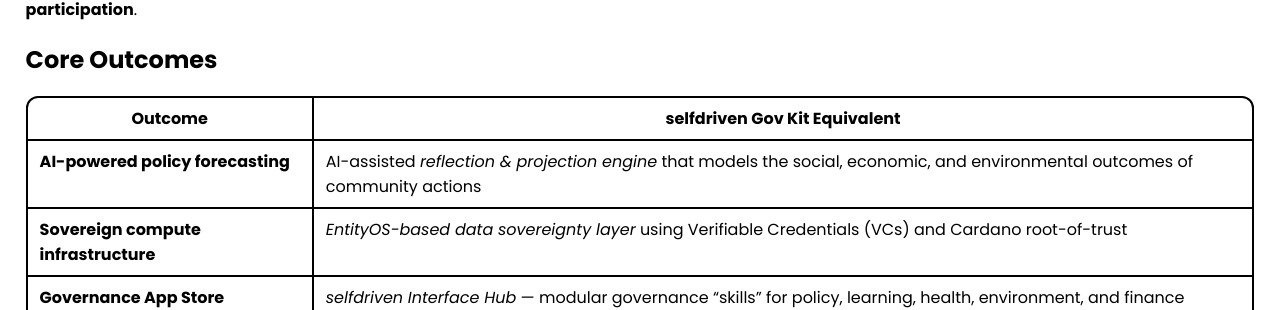
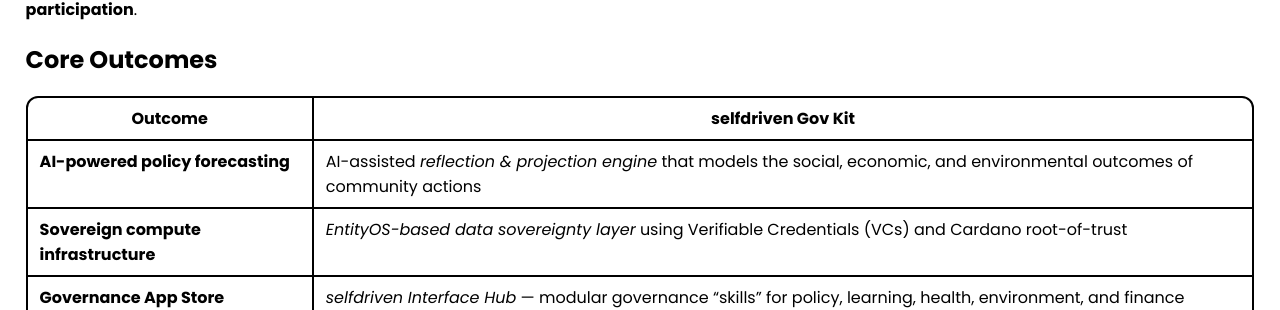
Before and after one commit to selfdriven-foundation/selfdriven-institute, a Jekyll site: the page built from docs/pages/research-areas-of-focus-sovereign-gov.md, in a window 1280 px wide and 900 px high. Shown: the part 373-683 px from the top of the window. Built offline with Jekyll 4.4.1, drawn with Linux system fonts in a browser that asks for light colours.

Commit message:
Update research-areas-of-focus-sovereign-gov.md

```diff
--- a/docs/pages/research-areas-of-focus-sovereign-gov.md
+++ b/docs/pages/research-areas-of-focus-sovereign-gov.md
@@ -17,7 +17,7 @@
 
 ## Core Outcomes
 
-|  Outcome | selfdriven Gov Kit Equivalent |
+|  Outcome | selfdriven Gov Kit |
 |---------------|-------------------------------|
 | **AI-powered policy forecasting** | AI-assisted *reflection & projection engine* that models the social, economic, and environmental outcomes of community actions |
 | **Sovereign compute infrastructure** | *EntityOS-based data sovereignty layer* using Verifiable Credentials (VCs) and Cardano root-of-trust |
```
